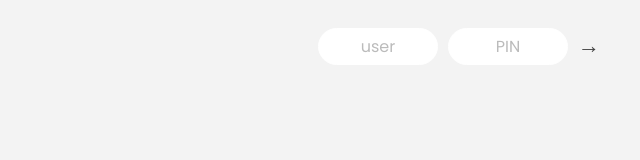
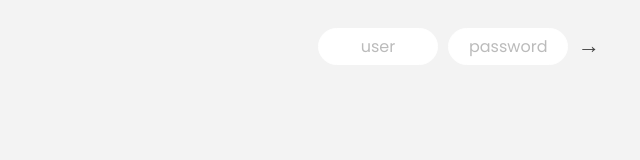
Before and after one commit to vivyancastro/bankist-vivyan, a plain HTML site: page index.html in a window 1280 px wide. Shown: the full height of the page, 640-1280 px from the left. Drawn offline with Linux system fonts and the light colour scheme.

Commit message:
Changing pin field

```diff
--- a/index.html
+++ b/index.html
@@ -25,10 +25,9 @@
           placeholder="user"
           class="login__input login__input--user"
         />
-        <!-- In practice, use type="password" -->
         <input
           type="text"
-          placeholder="PIN"
+          placeholder="password"
           maxlength="4"
           class="login__input login__input--pin"
         />
--- a/script.js
+++ b/script.js
@@ -1,4 +1,8 @@
 "use strict";
+
+/////////////////////////////////////////////////
+/////////////////////////////////////////////////
+// BANKIST APP
 
 // Data
 const account1 = {
```
